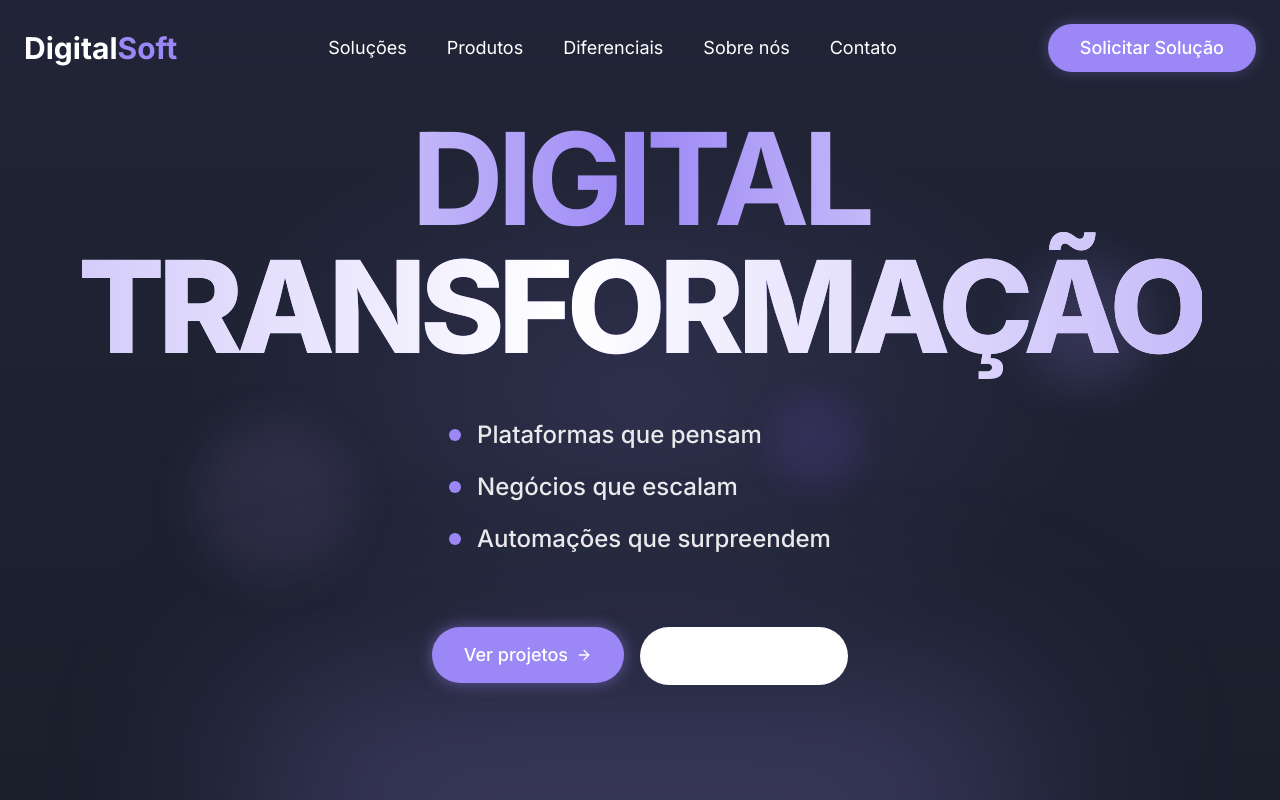
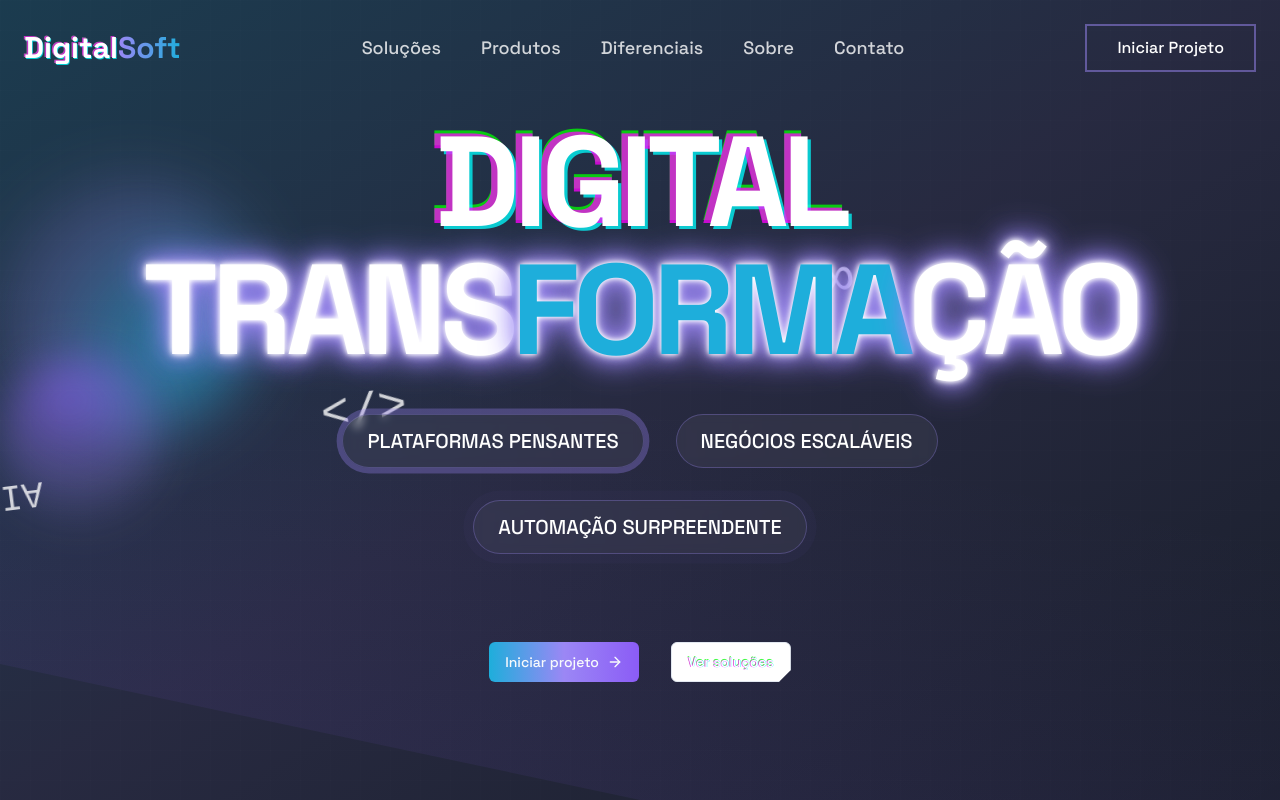
Before and after one commit to luabre/soft-solution-accelerate, a React (Vite) app: page / in a window 1280 px wide. Shown: the top 800 px of the page. Built offline with nearby package versions, Linux system fonts and the light colour scheme.

Commit message:
Refactor: Implement innovative and unique design
Updated the landing page with a more innovative and creative design, moving away from common patterns.

```diff
--- a/src/components/HeroSection.tsx
+++ b/src/components/HeroSection.tsx
@@ -1,64 +1,123 @@
 
-import React from 'react';
+import React, { useEffect, useRef } from 'react';
 import { ArrowRight } from "lucide-react";
 import { Button } from "@/components/ui/button";
 
 const HeroSection = () => {
+  const containerRef = useRef<HTMLDivElement>(null);
+  const textRef = useRef<HTMLDivElement>(null);
+
+  useEffect(() => {
+    const container = containerRef.current;
+    if (!container) return;
+
+    const handleMouseMove = (e: MouseEvent) => {
+      if (textRef.current) {
+        const { clientX, clientY } = e;
+        const x = (clientX / window.innerWidth) * 20 - 10;
+        const y = (clientY / window.innerHeight) * 20 - 10;
+
+        textRef.current.style.transform = `translate3d(${x}px, ${y}px, 0)`;
+      }
+
+      // Create star element
+      const star = document.createElement('div');
+      star.className = 'absolute rounded-full bg-white/40 pointer-events-none animate-star-fade';
+
+      // Random size between 3-10px
+      const size = Math.random() * 7 + 3;
+      star.style.width = `${size}px`;
+      star.style.height = `${size}px`;
+
+      // Position at mouse with small offset
+      star.style.left = `${e.clientX + (Math.random() * 30 - 15)}px`;
+      star.style.top = `${e.clientY + (Math.random() * 30 - 15)}px`;
+
+      container.appendChild(star);
+
+      // Remove after animation completes
+      setTimeout(() => {
+        star.remove();
+      }, 1500);
+    };
+
+    container.addEventListener('mousemove', handleMouseMove);
+
+    return () => {
+      container.removeEventListener('mousemove', handleMouseMove);
+    };
+  }, []);
+
   return (
-    <section className="w-full min-h-screen flex flex-col justify-center relative overflow-hidden py-12 md:py-20">
-      {/* Background effects */}
+    <section
+      ref={containerRef}
+      className="w-full min-h-screen flex flex-col justify-center relative overflow-hidden"
+    >
+      {/* Innovative background - diagonal split with gradient */}
       <div className="absolute inset-0 bg-digital-dark-purple z-0">
-        <div className="absolute inset-0 bg-gradient-to-b from-digital-purple/5 to-transparent"></div>
-        <div className="absolute top-0 left-0 w-full h-full bg-[radial-gradient(ellipse_at_center,_var(--tw-gradient-stops))] from-digital-purple/20 via-transparent to-transparent opacity-70"></div>
+        <div className="absolute inset-0 bg-gradient-to-br from-digital-bright-blue/20 via-digital-purple/10 to-transparent"></div>
+        <div className="absolute top-0 right-0 w-full h-full rotate-180 transform skew-y-12 bg-gradient-to-b from-digital-vivid-purple/10 via-transparent to-transparent opacity-70"></div>
       </div>
 
-      {/* Animated orbs */}
-      <div className="absolute top-1/3 right-[10%] w-32 h-32 bg-digital-purple/30 rounded-full blur-xl animate-float"></div>
-      <div className="absolute bottom-1/4 left-[15%] w-40 h-40 bg-digital-secondary-purple/20 rounded-full blur-xl animate-float-delay"></div>
-      <div className="absolute top-1/2 left-[60%] w-24 h-24 bg-digital-vivid-purple/20 rounded-full blur-lg animate-float"></div>
+      {/* Interactive 3D elements */}
+      <div className="absolute top-1/4 right-1/5 w-64 h-64 rounded-full interactive-sphere"></div>
+      <div className="absolute bottom-1/3 left-1/6 w-40 h-40 rounded-full interactive-sphere-alt"></div>
 
+      {/* Futuristic grid overlay */}
+      <div className="absolute inset-0 futuristic-grid opacity-20"></div>
+
+      {/* Animated particles */}
+      <div className="particles"></div>
+
+      {/* Main content area */}
       <div className="container px-4 md:px-6 mx-auto relative z-10">
-        <div className="flex flex-col items-center text-center gap-8 md:gap-12">
-          {/* Main heading with impactful typography */}
-          <h1 className="text-5xl md:text-7xl lg:text-9xl font-bold tracking-tighter animate-fade-in bg-clip-text text-transparent bg-gradient-to-r from-white via-digital-purple to-white">
-            <span className="block">DIGITAL</span>
-            <span className="shimmer-text font-extrabold">TRANSFORMAÇÃO</span>
-          </h1>
+        <div className="flex flex-col items-center justify-center gap-10 text-center">
+          {/* Main heading with 3D perspective effect */}
+          <div
+            ref={textRef}
+            className="perspective-text transition-transform duration-200 ease-out"
+          >
+            <h1 className="glitch-heading text-7xl md:text-8xl lg:text-9xl font-extrabold tracking-tighter">
+              <span className="block relative inline-block transform hover:scale-110 transition-transform duration-300 perspective-layer-1">DIGITAL</span>
+              <span className="neon-text block perspective-layer-2">TRANS<span className="text-digital-bright-blue">FORMA</span>ÇÃO</span>
+            </h1>
+          </div>
 
-          {/* Highlighted bullet points */}
-          <div className="flex flex-col gap-5 animate-fade-in-delay-1 max-w-2xl">
-            {bulletPoints.map((point, index) => (
-              <div key={index} className="flex items-center gap-4 group">
-                <span className="inline-block w-3 h-3 rounded-full bg-digital-purple group-hover:scale-125 transition-all duration-300"></span>
-                <p className="text-xl md:text-2xl text-white/90 font-medium">{point}</p>
+          {/* Minimal key points with creative styling */}
+          <div className="flex flex-wrap justify-center gap-6 md:gap-8 max-w-3xl mx-auto">
+            {["PLATAFORMAS PENSANTES", "NEGÓCIOS ESCALÁVEIS", "AUTOMAÇÃO SURPREENDENTE"].map((point, idx) => (
+              <div
+                key={idx}
+                className="feature-pill group"
+              >
+                <span className="text-lg md:text-xl font-medium">{point}</span>
+                <div className="feature-pill-glow"></div>
               </div>
             ))}
           </div>
 
-          {/* CTA buttons with enhanced styling */}
-          <div className="flex flex-col sm:flex-row gap-4 mt-6 animate-fade-in-delay-2">
-            <Button className="bg-digital-purple hover:bg-digital-purple/90 text-white px-8 py-7 text-lg rounded-full flex items-center gap-2 hover:-translate-y-1 transition-all duration-300 shadow-[0_0_15px_rgba(155,135,245,0.5)]">
-              Ver projetos
-              <ArrowRight size={20} />
+          {/* Interactive call-to-action */}
+          <div className="flex flex-col sm:flex-row gap-8 mt-12">
+            <Button className="magnetic-button">
+              <span className="relative z-10 flex items-center gap-2">
+                Iniciar projeto
+                <ArrowRight size={20} />
+              </span>
             </Button>
-            <Button variant="outline" className="border-white/20 hover:border-digital-purple text-white hover:bg-white/5 px-8 py-7 text-lg rounded-full flex items-center gap-2 hover:-translate-y-1 transition-all duration-300">
-              Solicitar solução
+
+            <Button variant="outline" className="cyber-button">
+              <span className="glitch-text">Ver soluções</span>
             </Button>
           </div>
         </div>
       </div>
 
-      {/* Bottom glow effect */}
-      <div className="absolute -bottom-24 left-1/2 w-[800px] h-[200px] bg-digital-purple/30 rounded-full blur-[100px] -translate-x-1/2"></div>
+      {/* Floating tech symbols */}
+      <div className="absolute top-1/2 left-1/4 tech-symbol text-5xl opacity-20">&lt;/&gt;</div>
+      <div className="absolute bottom-1/3 right-1/5 tech-symbol text-4xl opacity-15">AI</div>
+      <div className="absolute top-1/3 right-1/3 tech-symbol text-6xl opacity-10">∞</div>
     </section>
   );
 };
 
-// Bullet points data
-const bulletPoints = [
-  "Plataformas que pensam",
-  "Negócios que escalam",
-  "Automações que surpreendem"
-];
-
 export default HeroSection;
--- a/src/components/Navbar.tsx
+++ b/src/components/Navbar.tsx
@@ -1,6 +1,5 @@
 
 import React, { useState, useEffect } from 'react';
-import { Button } from "@/components/ui/button";
 import { Menu, X } from "lucide-react";
 
 const Navbar = () => {
@@ -21,50 +20,95 @@ const Navbar = () => {
 
   return (
     <header
-      className={`fixed top-0 left-0 right-0 z-50 transition-all duration-300 ${
-        isScrolled ? 'bg-digital-dark-purple/90 backdrop-blur-md py-3 shadow-lg' : 'bg-transparent py-6'
+      className={`fixed top-0 left-0 right-0 z-50 transition-all duration-500 ${
+        isScrolled ? 'bg-digital-dark-purple/80 backdrop-blur-xl py-3 shadow-lg' : 'bg-transparent py-6'
       }`}
     >
       <div className="container mx-auto px-4 md:px-6 flex items-center justify-between">
-        <a href="#" className="text-white font-bold text-2xl md:text-3xl">
-          Digital<span className="text-digital-purple">Soft</span>
+        {/* Innovative logo with glitch effect */}
+        <a href="#" className="text-white font-bold text-2xl md:text-3xl group relative">
+          <span className="glitch-text relative z-10">Digital</span>
+          <span className="text-transparent bg-clip-text bg-gradient-to-r from-digital-purple to-digital-bright-blue">Soft</span>
+          <div className="absolute -inset-1 bg-digital-purple/20 rounded-lg blur-lg group-hover:bg-digital-bright-blue/20 transition-all duration-500 opacity-0 group-hover:opacity-100"></div>
         </a>
 
+        {/* Futuristic navigation with hover effects */}
         <nav className="hidden lg:flex items-center space-x-10">
-          <a href="#" className="text-white hover:text-digital-purple transition-colors text-lg">Soluções</a>
-          <a href="#" className="text-white hover:text-digital-purple transition-colors text-lg">Produtos</a>
-          <a href="#" className="text-white hover:text-digital-purple transition-colors text-lg">Diferenciais</a>
-          <a href="#" className="text-white hover:text-digital-purple transition-colors text-lg">Sobre nós</a>
-          <a href="#" className="text-white hover:text-digital-purple transition-colors text-lg">Contato</a>
+          {['Soluções', 'Produtos', 'Diferenciais', 'Sobre', 'Contato'].map((item, index) => (
+            <a
+              key={index}
+              href="#"
+              className="nav-link relative overflow-hidden group"
+            >
+              <span className="relative z-10 text-white/80 hover:text-white transition-colors text-lg">
+                {item}
+              </span>
+              <span className="absolute bottom-0 left-0 w-full h-[1px] bg-digital-purple transform scale-x-0 group-hover:scale-x-100 transition-transform duration-300 origin-left"></span>
+              <span className="absolute top-0 left-0 w-0 h-0 border-t border-l border-digital-bright-blue opacity-0 group-hover:opacity-100 transition-opacity duration-300"></span>
+              <span className="absolute bottom-0 right-0 w-0 h-0 border-b border-r border-digital-bright-blue opacity-0 group-hover:opacity-100 transition-opacity duration-300"></span>
+            </a>
+          ))}
         </nav>
 
+        {/* Creative CTA button with hover animation */}
         <div className="hidden lg:block">
-          <Button className="bg-digital-purple hover:bg-digital-purple/90 text-white px-8 py-6 rounded-full text-lg shadow-[0_0_15px_rgba(155,135,245,0.3)]">
-            Solicitar Solução
-          </Button>
+          <button className="cyber-cta relative px-8 py-3 overflow-hidden group">
+            <span className="relative z-10 text-white group-hover:text-digital-bright-blue transition-colors duration-300">
+              Iniciar Projeto
+            </span>
+            <span className="absolute inset-0 border-2 border-digital-purple/50 group-hover:border-digital-bright-blue"></span>
+            <span className="absolute inset-0 bg-digital-purple/10 translate-y-full group-hover:translate-y-0 transition-transform duration-300"></span>
+            <span className="absolute inset-0 flex justify-center items-center opacity-0 group-hover:opacity-100 transition-opacity duration-300">
+              <svg
+                className="w-5 h-5 text-digital-bright-blue"
+                xmlns="http://www.w3.org/2000/svg"
+                viewBox="0 0 24 24"
+                fill="none"
+                stroke="currentColor"
+                strokeWidth="2"
+                strokeLinecap="round"
+                strokeLinejoin="round"
+              >
+                <polyline points="9 18 15 12 9 6"></polyline>
+              </svg>
+            </span>
+          </button>
         </div>
 
+        {/* Interactive mobile menu toggle */}
         <button
-          className="lg:hidden text-white focus:outline-none"
+          className="lg:hidden text-white focus:outline-none relative"
           onClick={() => setIsMenuOpen(!isMenuOpen)}
+          aria-label={isMenuOpen ? "Close menu" : "Open menu"}
         >
-          {isMenuOpen ? <X size={28} /> : <Menu size={28} />}
+          <div className="relative w-8 h-8">
+            <span className={`absolute block w-6 h-0.5 bg-white transition-all duration-300 ${isMenuOpen ? 'rotate-45 top-3.5' : 'top-2'}`}></span>
+            <span className={`absolute block w-6 h-0.5 bg-white transition-all duration-300 ${isMenuOpen ? 'opacity-0' : 'opacity-100 top-3.5'}`}></span>
+            <span className={`absolute block w-6 h-0.5 bg-white transition-all duration-300 ${isMenuOpen ? '-rotate-45 top-3.5' : 'top-5'}`}></span>
+          </div>
         </button>
       </div>
 
-      {/* Mobile menu */}
+      {/* Creative mobile menu overlay */}
       {isMenuOpen && (
-        <div className="lg:hidden fixed inset-0 top-[65px] bg-digital-dark-purple/95 backdrop-blur-md flex flex-col z-40 animate-fade-in">
+        <div className="lg:hidden fixed inset-0 top-[65px] bg-gradient-to-b from-digital-dark-purple/95 to-black/95 backdrop-blur-md flex flex-col z-40 animate-fade-in">
           <div className="container mx-auto px-4 pt-8 pb-16 flex flex-col gap-6">
-            <a href="#" className="text-xl text-white hover:text-digital-purple transition-colors py-3 border-b border-white/10">Soluções</a>
-            <a href="#" className="text-xl text-white hover:text-digital-purple transition-colors py-3 border-b border-white/10">Produtos</a>
-            <a href="#" className="text-xl text-white hover:text-digital-purple transition-colors py-3 border-b border-white/10">Diferenciais</a>
-            <a href="#" className="text-xl text-white hover:text-digital-purple transition-colors py-3 border-b border-white/10">Sobre nós</a>
-            <a href="#" className="text-xl text-white hover:text-digital-purple transition-colors py-3 border-b border-white/10">Contato</a>
+            {['Soluções', 'Produtos', 'Diferenciais', 'Sobre', 'Contato'].map((item, index) => (
+              <a
+                key={index}
+                href="#"
+                className="text-xl text-white hover:text-digital-bright-blue transition-colors py-3 border-b border-white/10 flex items-center justify-between"
+                onClick={() => setIsMenuOpen(false)}
+              >
+                <span>{item}</span>
+                <span className="w-1.5 h-1.5 bg-digital-purple rounded-full"></span>
+              </a>
+            ))}
 
-            <Button className="bg-digital-purple hover:bg-digital-purple/90 text-white px-6 py-7 mt-4 rounded-full text-lg">
-              Solicitar Solução
-            </Button>
+            <button className="bg-digital-dark-purple border border-digital-purple text-white hover:bg-digital-purple/10 px-6 py-4 mt-4 rounded-none text-lg relative overflow-hidden">
+              <span className="relative z-10">Iniciar Projeto</span>
+              <span className="absolute top-0 right-0 w-12 h-12 -mt-3 -mr-3 bg-digital-bright-blue rounded-full opacity-20"></span>
+            </button>
           </div>
         </div>
       )}
--- a/src/index.css
+++ b/src/index.css
@@ -1,5 +1,4 @@
-
-@import url('https://fonts.googleapis.com/css2?family=Inter:wght@300;400;500;600;700;800;900&display=swap');
+@import url('https://fonts.googleapis.com/css2?family=Inter:wght@300;400;500;600;700;800;900&family=Space+Grotesk:wght@500;700&display=swap');
 
 @tailwind base;
 @tailwind components;
@@ -91,6 +90,86 @@
     --sidebar-border: 240 3.7% 15.9%;
     --sidebar-ring: 217.2 91.2% 59.8%;
   }
+
+  @keyframes glitch {
+    0% {
+      text-shadow: 0.05em 0 0 rgba(255, 0, 255, 0.75),
+        -0.05em -0.025em 0 rgba(0, 255, 255, 0.75),
+        -0.025em 0.05em 0 rgba(0, 255, 0, 0.75);
+    }
+    14% {
+      text-shadow: 0.05em 0 0 rgba(255, 0, 255, 0.75),
+        -0.05em -0.025em 0 rgba(0, 255, 255, 0.75),
+        -0.025em 0.05em 0 rgba(0, 255, 0, 0.75);
+    }
+    15% {
+      text-shadow: -0.05em -0.025em 0 rgba(255, 0, 255, 0.75),
+        0.025em 0.025em 0 rgba(0, 255, 255, 0.75),
+        -0.05em -0.05em 0 rgba(0, 255, 0, 0.75);
+    }
+    49% {
+      text-shadow: -0.05em -0.025em 0 rgba(255, 0, 255, 0.75),
+        0.025em 0.025em 0 rgba(0, 255, 255, 0.75),
+        -0.05em -0.05em 0 rgba(0, 255, 0, 0.75);
+    }
+    50% {
+      text-shadow: 0.025em 0.05em 0 rgba(255, 0, 255, 0.75),
+        0.05em 0 0 rgba(0, 255, 255, 0.75),
+        0 -0.05em 0 rgba(0, 255, 0, 0.75);
+    }
+    99% {
+      text-shadow: 0.025em 0.05em 0 rgba(255, 0, 255, 0.75),
+        0.05em 0 0 rgba(0, 255, 255, 0.75),
+        0 -0.05em 0 rgba(0, 255, 0, 0.75);
+    }
+    100% {
+      text-shadow: -0.025em 0 0 rgba(255, 0, 255, 0.75),
+        -0.025em -0.025em 0 rgba(0, 255, 255, 0.75),
+        -0.025em -0.05em 0 rgba(0, 255, 0, 0.75);
+    }
+  }
+
+  @keyframes float-rotate {
+    0% {
+      transform: translateY(0) rotate(0deg);
+      opacity: 0.5;
+    }
+    50% {
+      transform: translateY(-20px) rotate(180deg);
+      opacity: 0.8;
+    }
+    100% {
+      transform: translateY(0) rotate(360deg);
+      opacity: 0.5;
+    }
+  }
+
+  @keyframes star-fade {
+    0% {
+      transform: scale(0);
+      opacity: 0.8;
+    }
+    50% {
+      transform: scale(1);
+      opacity: 0.6;
+    }
+    100% {
+      transform: scale(0);
+      opacity: 0;
+    }
+  }
+
+  @keyframes feature-pulse {
+    0% {
+      box-shadow: 0 0 0 0 rgba(155, 135, 245, 0.7);
+    }
+    70% {
+      box-shadow: 0 0 0 10px rgba(155, 135, 245, 0);
+    }
+    100% {
+      box-shadow: 0 0 0 0 rgba(155, 135, 245, 0);
+    }
+  }
 }
 
 @layer base {
@@ -99,8 +178,114 @@
   }
 
   body {
-    @apply bg-digital-dark-purple text-white scroll-smooth;
-    font-family: 'Inter', sans-serif;
+    @apply bg-digital-dark-purple text-white font-sans scroll-smooth;
+    font-family: 'Space Grotesk', 'Inter', sans-serif;
+  }
+
+  .glitch-heading {
+    animation: glitch 1s infinite;
+  }
+
+  .neon-text {
+    text-shadow: 0 0 5px #fff, 0 0 10px #fff, 0 0 20px #9b87f5, 0 0 30px #9b87f5, 0 0 40px #9b87f5;
+  }
+
+  .perspective-text {
+    transform-style: preserve-3d;
+    perspective: 1000px;
+  }
+
+  .perspective-layer-1 {
+    transform: translateZ(20px);
+  }
+
+  .perspective-layer-2 {
+    transform: translateZ(40px);
+    animation: float 3s ease-in-out infinite;
+  }
+
+  .magnetic-button {
+    @apply bg-gradient-to-r from-digital-bright-blue via-digital-purple to-digital-vivid-purple text-white rounded-full px-10 py-7 relative overflow-hidden hover:shadow-[0_0_25px_rgba(30,174,219,0.8)] transition-shadow duration-500;
+  }
+
+  .magnetic-button::before {
+    content: '';
+    @apply absolute inset-0 bg-gradient-to-r from-digital-bright-blue via-digital-purple to-digital-vivid-purple opacity-0 transition-opacity duration-500;
+    filter: blur(15px);
+    z-index: 0;
+  }
+
+  .magnetic-button:hover::before {
+    opacity: 1;
+  }
+
+  .cyber-button {
+    @apply border-2 border-white/30 bg-transparent text-white px-10 py-7 rounded-none hover:border-digital-purple hover:text-digital-bright-blue relative;
+    clip-path: polygon(0 0, 100% 0, 100% 70%, 90% 100%, 0 100%);
+    transition: clip-path 0.3s ease, background-color 0.3s ease;
+  }
+
+  .cyber-button:hover {
+    clip-path: polygon(0 0, 100% 0, 100% 100%, 0 100%, 0% 70%);
+    background: rgba(255, 255, 255, 0.05);
+  }
+
+  .interactive-sphere {
+    background: radial-gradient(circle at 30% 30%, rgba(30,174,219,0.8), rgba(155,135,245,0.3) 60%, transparent);
+    filter: blur(30px);
+    animation: float-rotate 15s infinite ease-in-out;
+  }
+
+  .interactive-sphere-alt {
+    background: radial-gradient(circle at 70% 70%, rgba(139,92,246,0.8), rgba(155,135,245,0.3) 60%, transparent);
+    filter: blur(20px);
+    animation: float-rotate 18s infinite ease-in-out reverse;
+  }
+
+  .futuristic-grid {
+    background-image:
+      linear-gradient(to right, rgba(255, 255, 255, 0.05) 1px, transparent 1px),
+      linear-gradient(to bottom, rgba(255, 255, 255, 0.05) 1px, transparent 1px);
+    background-size: 30px 30px;
+  }
+
+  .feature-pill {
+    @apply bg-white/5 backdrop-blur-sm px-6 py-3 rounded-full border border-digital-purple/30 transition-all hover:border-digital-bright-blue;
+    animation: feature-pulse 2s infinite;
+  }
+
+  .feature-pill:nth-child(1) {
+    animation-delay: 0s;
+  }
+
+  .feature-pill:nth-child(2) {
+    animation-delay: 0.7s;
+  }
+
+  .feature-pill:nth-child(3) {
+    animation-delay: 1.4s;
+  }
+
+  .feature-pill-glow {
+    @apply absolute inset-0 rounded-full opacity-0 group-hover:opacity-30 transition-opacity duration-500;
+    background: radial-gradient(circle, rgba(30,174,219,0.8) 0%, transparent 70%);
+    filter: blur(10px);
+  }
+
+  .tech-symbol {
+    @apply font-mono animate-float-rotate;
+  }
+
+  .particles {
+    @apply absolute inset-0 pointer-events-none;
+  }
+
+  .glitch-text {
+    @apply relative;
+    text-shadow: 0.05em 0 0 rgba(255, 0, 255, 0.75),
+      -0.025em -0.05em 0 rgba(0, 255, 255, 0.75),
+      0.025em 0.05em 0 rgba(0, 255, 0, 0.75);
+    animation: glitch 2s infinite;
   }
 }
 
@@ -124,13 +309,4 @@
   .hover-scale {
     @apply transition-transform duration-200 hover:scale-[1.02];
   }
-
-  .hero-grid {
-    background-image: radial-gradient(rgba(255, 255, 255, 0.1) 1px, transparent 1px);
-    background-size: 30px 30px;
-  }
-
-  .shadow-glow {
-    box-shadow: 0 0 30px rgba(155, 135, 245, 0.15);
-  }
 }
--- a/tailwind.config.ts
+++ b/tailwind.config.ts
@@ -20,7 +20,8 @@ export default {
 		},
 		extend: {
 			fontFamily: {
-				'inter': ['Inter', 'sans-serif'],
+				'sans': ['Space Grotesk', 'Inter', 'sans-serif'],
+				'mono': ['monospace'],
 			},
 			colors: {
 				border: 'hsl(var(--border))',
@@ -153,6 +154,34 @@ export default {
 						transform: 'translateY(0px)',
 						opacity: '0.5'
 					}
+				},
+				'float-rotate': {
+					'0%': {
+						transform: 'translateY(0) rotate(0deg)',
+						opacity: '0.5'
+					},
+					'50%': {
+						transform: 'translateY(-20px) rotate(180deg)',
+						opacity: '0.8'
+					},
+					'100%': {
+						transform: 'translateY(0) rotate(360deg)',
+						opacity: '0.5'
+					}
+				},
+				'star-fade': {
+					'0%': {
+						transform: 'scale(0)',
+						opacity: '0.8'
+					},
+					'50%': {
+						transform: 'scale(1)',
+						opacity: '0.6'
+					},
+					'100%': {
+						transform: 'scale(0)',
+						opacity: '0'
+					}
 				}
 			},
 			animation: {
@@ -167,6 +196,8 @@ export default {
 				'text-shimmer': 'text-shimmer 4s ease infinite',
 				'float': 'float 8s ease-in-out infinite',
 				'float-delay': 'float 10s ease-in-out 1s infinite',
+				'float-rotate': 'float-rotate 15s ease-in-out infinite',
+				'star-fade': 'star-fade 1.5s ease-out forwards',
 			},
 			backgroundImage: {
 				'gradient-radial': 'radial-gradient(var(--tw-gradient-stops))',
```
